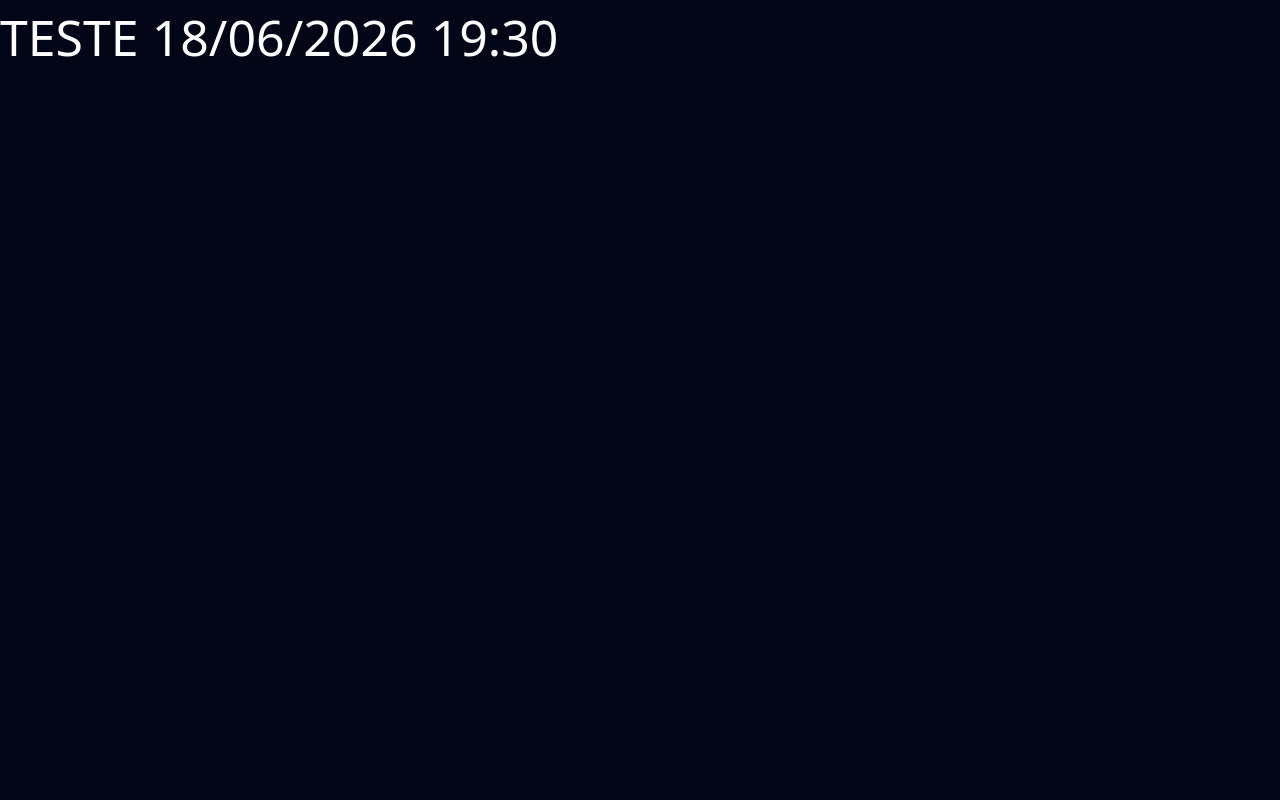
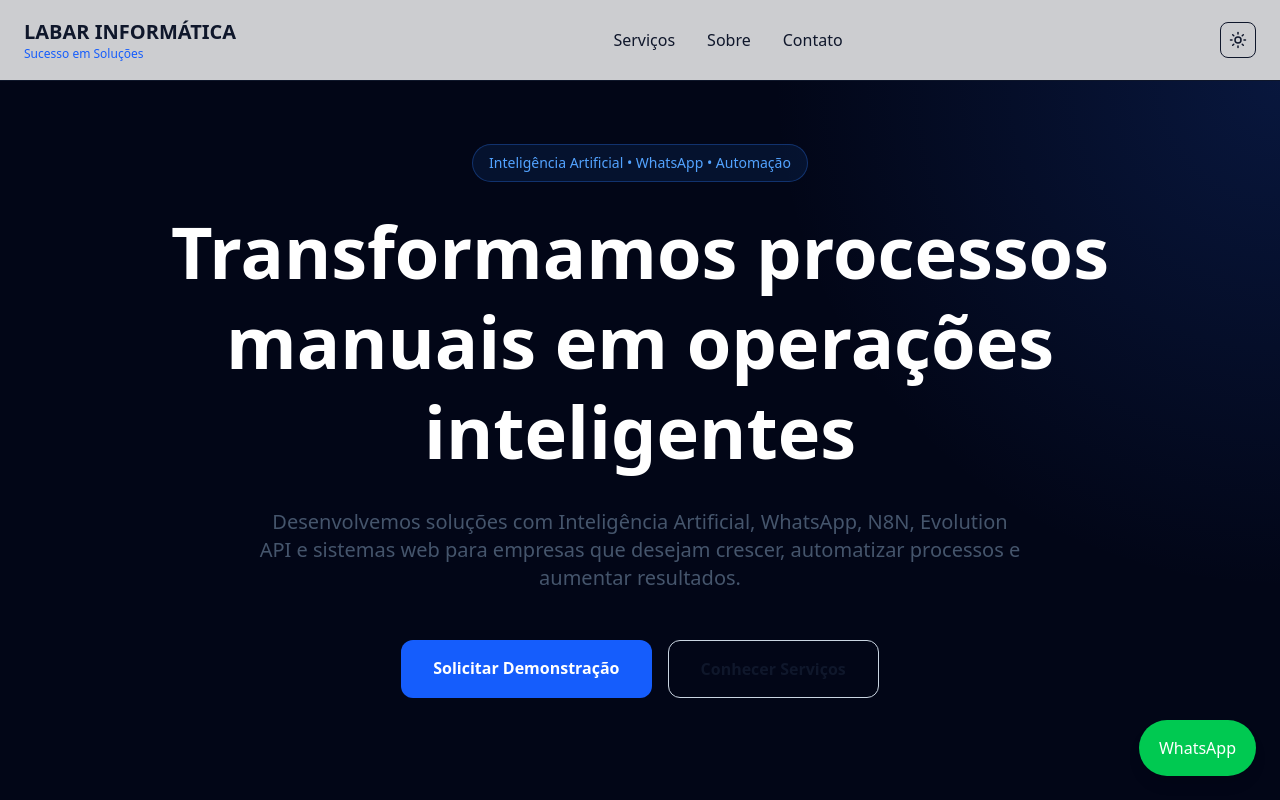
Before and after one commit to jrmalucoin/labar-site, a Next.js app: page / in a window 1280 px wide. Shown: the top 800 px of the page. Built offline with nearby package versions, Linux system fonts and the light colour scheme.

Commit message:
Site em produção

```diff
--- a/app/page.tsx
+++ b/app/page.tsx
@@ -1,16 +1,5 @@
 import NovoSite from "./novo-site/page";
 import Manutencao from "./manutencao/page";
-
-export default function Home() {
-  return (
-    <div style={{fontSize:"50px"}}>
-      TESTE 18/06/2026 19:30
-    </div>
-  );
-}
-
-
-/*
 
 // se igual a true site em manutenção, se igual a false site em produção
 
@@ -21,4 +10,3 @@ export default function Home() {
     ? <Manutencao />
     : <NovoSite />;
 }
-*/
```
